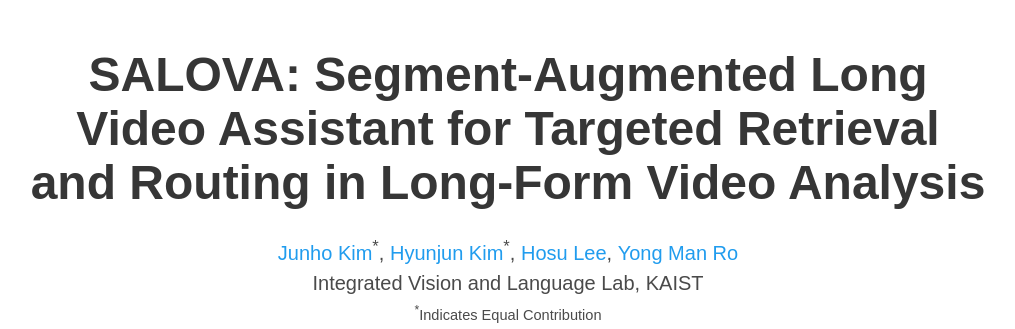
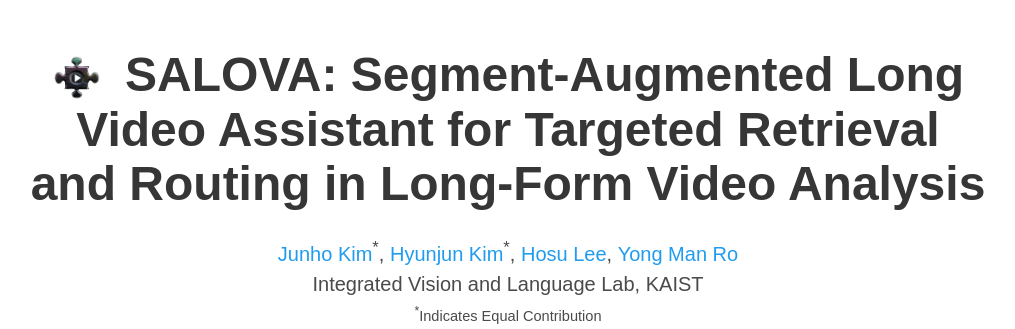
Before and after one commit to IVY-LVLM/SALOVA, a plain HTML site: page index.html in a window 1280 px wide. Shown: the top 329 px of the page, without its empty margins (132-1147 px from the left). Drawn offline with nearby package versions, Linux system fonts and the light colour scheme; some icons are missing; a web font is replaced by a local one.

Commit message:
update logo

```diff
--- a/index.html
+++ b/index.html
@@ -52,7 +52,10 @@
       <div class="container is-max-desktop">
         <div class="columns is-centered">
           <div class="column has-text-centered">
-            <h1 class="title is-1 publication-title">SALOVA: Segment-Augmented Long Video Assistant for Targeted Retrieval and Routing in Long-Form Video Analysis</h1>
+            <h1 class="title is-1 publication-title">
+              <img src="static/images/SALOVA.png" alt="SALOVA Icon" style="height: 50px; vertical-align: middle; margin-right: 10px;">
+              SALOVA: Segment-Augmented Long Video Assistant for Targeted Retrieval and Routing in Long-Form Video Analysis
+            </h1>
             <div class="is-size-5 publication-authors">
               <!-- Paper authors -->
               <span class="author-block">
```
